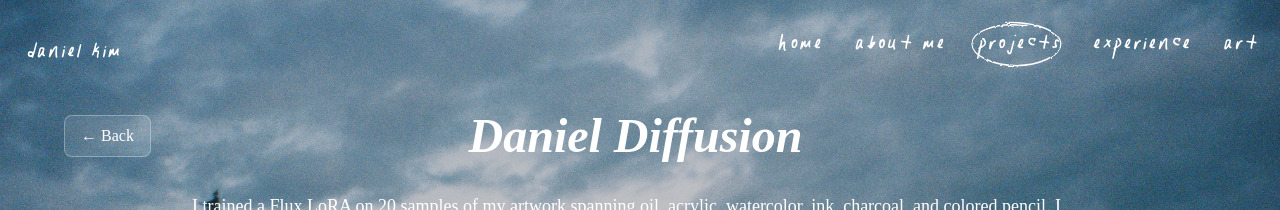
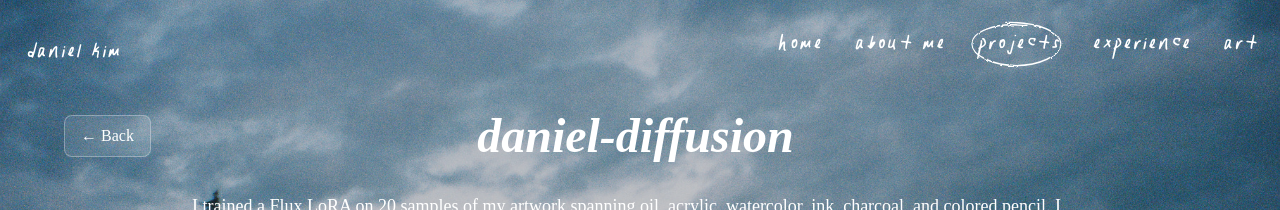
Before and after one commit to daniel-kimm/portfolio, a Next.js app: page /projects/daniel-diffusion in a window 1280 px wide. Shown: the top 210 px of the page. Built offline with nearby package versions, Linux system fonts and the light colour scheme; a web font is replaced by a local one.

Commit message:
changed project name

```diff
--- a/src/app/projects/daniel-diffusion/page.tsx
+++ b/src/app/projects/daniel-diffusion/page.tsx
@@ -25,7 +25,7 @@ export default function DanielDiffusionProject() {
               fontFamily: "'IM Fell Great Primer', serif"
             }}
           >
-            Daniel Diffusion
+            daniel-diffusion
           </h1>
           <div className="w-20 sm:w-24 flex-shrink-0"></div>
         </div>
--- a/src/components/ProjectsPage.tsx
+++ b/src/components/ProjectsPage.tsx
@@ -43,7 +43,7 @@ export default function ProjectsPage() {
             fontSize: "1.125rem",
             color: "#ffffff"
           }}>
-            Daniel Diffusion
+            daniel-diffusion
           </h3>
           <p className="text-center mb-2 text-white/80 text-md relative z-10" style={{ fontFamily: "'IM Fell Great Primer', serif" }}>
             generative model trained on my artwork | 2025
```
